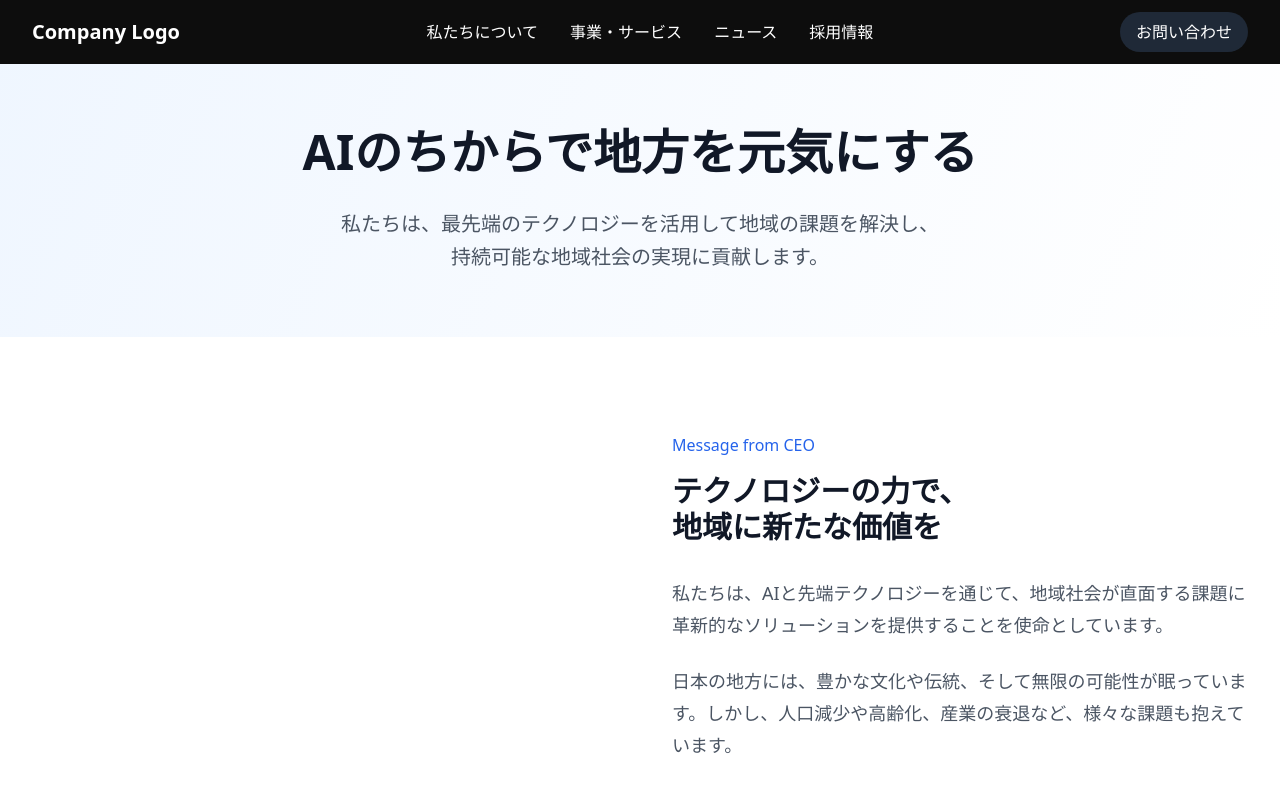
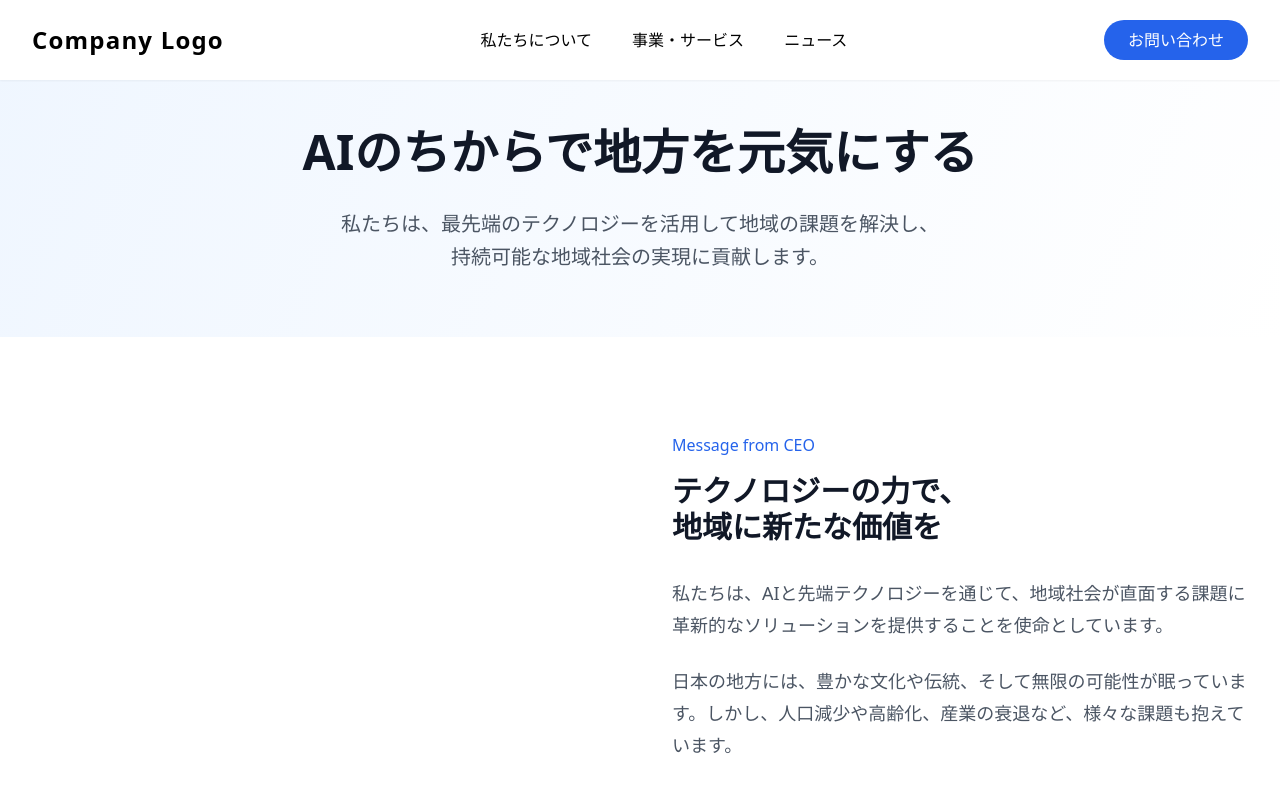
Before and after one commit to Sairainc/newsite, a Next.js app: page /about in a window 1280 px wide. Shown: the top 790 px of the page. Built offline with nearby package versions, Linux system fonts and the light colour scheme.

Commit message:
Navigation.tsxを白背景黒文字に変更し、ホバー時に青いラインを表示するよう修正

```diff
--- a/src/components/Navigation.tsx
+++ b/src/components/Navigation.tsx
@@ -2,36 +2,53 @@
 
 import React, { useState } from 'react'
 import Link from 'next/link'
+import { usePathname } from 'next/navigation'
 
 export default function Navigation() {
   const [isMenuOpen, setIsMenuOpen] = useState(false)
+  const pathname = usePathname()
 
   const toggleMenu = () => {
     setIsMenuOpen(!isMenuOpen)
   }
 
   return (
-    <nav className="fixed top-0 left-0 right-0 z-50 bg-black/95 text-white">
+    <nav className="fixed top-0 left-0 right-0 z-50 bg-white shadow-sm">
       <div className="max-w-7xl mx-auto px-4 sm:px-6 lg:px-8">
-        <div className="flex items-center justify-between h-16">
+        <div className="flex items-center justify-between h-16 md:h-20">
           {/* ロゴ */}
-          <Link href="/" className="text-xl font-bold">
+          <Link href="/" className="text-xl md:text-2xl font-bold tracking-wider text-black">
             Company Logo
           </Link>
 
           {/* メインナビゲーション */}
-          <div className="hidden md:flex items-center space-x-8">
-            <Link href="/about" className="hover:text-blue-400">
+          <div className="hidden md:flex items-center space-x-8 lg:space-x-10">
+            <Link
+              href="/about"
+              className={`text-black hover:text-black relative py-2 group ${
+                pathname === '/about' ? 'font-medium' : ''
+              }`}
+            >
               私たちについて
+              <span className="absolute bottom-0 left-0 w-0 h-0.5 bg-blue-600 group-hover:w-full transition-all duration-300"></span>
             </Link>
-            <Link href="/services" className="hover:text-blue-400">
+            <Link
+              href="/services"
+              className={`text-black hover:text-black relative py-2 group ${
+                pathname === '/services' ? 'font-medium' : ''
+              }`}
+            >
               事業・サービス
+              <span className="absolute bottom-0 left-0 w-0 h-0.5 bg-blue-600 group-hover:w-full transition-all duration-300"></span>
             </Link>
-            <Link href="/news" className="hover:text-blue-400">
+            <Link
+              href="/news"
+              className={`text-black hover:text-black relative py-2 group ${
+                pathname === '/news' ? 'font-medium' : ''
+              }`}
+            >
               ニュース
-            </Link>
-            <Link href="/careers" className="hover:text-blue-400">
-              採用情報
+              <span className="absolute bottom-0 left-0 w-0 h-0.5 bg-blue-600 group-hover:w-full transition-all duration-300"></span>
             </Link>
           </div>
 
@@ -39,7 +56,7 @@ export default function Navigation() {
           <div className="hidden md:flex items-center space-x-4">
             <Link
               href="/contact"
-              className="bg-gray-800 text-white px-4 py-2 rounded-full hover:bg-gray-700"
+              className="bg-blue-600 text-white px-5 py-2 md:px-6 md:py-2 rounded-full hover:bg-blue-700 transition-colors text-sm md:text-base"
             >
               お問い合わせ
             </Link>
@@ -48,7 +65,7 @@ export default function Navigation() {
           {/* モバイルメニューボタン */}
           <div className="md:hidden">
             <button
-              className="text-white p-2"
+              className="text-black p-2"
               onClick={toggleMenu}
               aria-label="メニュー"
             >
@@ -81,38 +98,37 @@ export default function Navigation() {
         {/* モバイルメニュー */}
         {isMenuOpen && (
           <div className="md:hidden">
-            <div className="px-2 pt-2 pb-3 space-y-1 sm:px-3 bg-black/95 rounded-b-lg shadow-lg">
+            <div className="px-2 pt-2 pb-3 space-y-1 sm:px-3 bg-white rounded-b-lg shadow-lg">
               <Link
                 href="/about"
-                className="block px-3 py-2 text-base font-medium hover:bg-gray-800 rounded-md"
+                className={`block px-3 py-2 text-base font-medium text-black hover:bg-blue-50 rounded-md ${
+                  pathname === '/about' ? 'border-l-4 border-blue-600 pl-2' : ''
+                }`}
                 onClick={() => setIsMenuOpen(false)}
               >
                 私たちについて
               </Link>
               <Link
                 href="/services"
-                className="block px-3 py-2 text-base font-medium hover:bg-gray-800 rounded-md"
+                className={`block px-3 py-2 text-base font-medium text-black hover:bg-blue-50 rounded-md ${
+                  pathname === '/services' ? 'border-l-4 border-blue-600 pl-2' : ''
+                }`}
                 onClick={() => setIsMenuOpen(false)}
               >
                 事業・サービス
               </Link>
               <Link
                 href="/news"
-                className="block px-3 py-2 text-base font-medium hover:bg-gray-800 rounded-md"
+                className={`block px-3 py-2 text-base font-medium text-black hover:bg-blue-50 rounded-md ${
+                  pathname === '/news' ? 'border-l-4 border-blue-600 pl-2' : ''
+                }`}
                 onClick={() => setIsMenuOpen(false)}
               >
                 ニュース
               </Link>
               <Link
-                href="/careers"
-                className="block px-3 py-2 text-base font-medium hover:bg-gray-800 rounded-md"
-                onClick={() => setIsMenuOpen(false)}
-              >
-                採用情報
-              </Link>
-              <Link
                 href="/contact"
-                className="block px-3 py-2 mt-4 bg-gray-800 text-center rounded-md font-medium hover:bg-gray-700"
+                className="block px-3 py-2 mt-4 bg-blue-600 text-center text-white rounded-md font-medium hover:bg-blue-700 transition-colors"
                 onClick={() => setIsMenuOpen(false)}
               >
                 お問い合わせ
```
